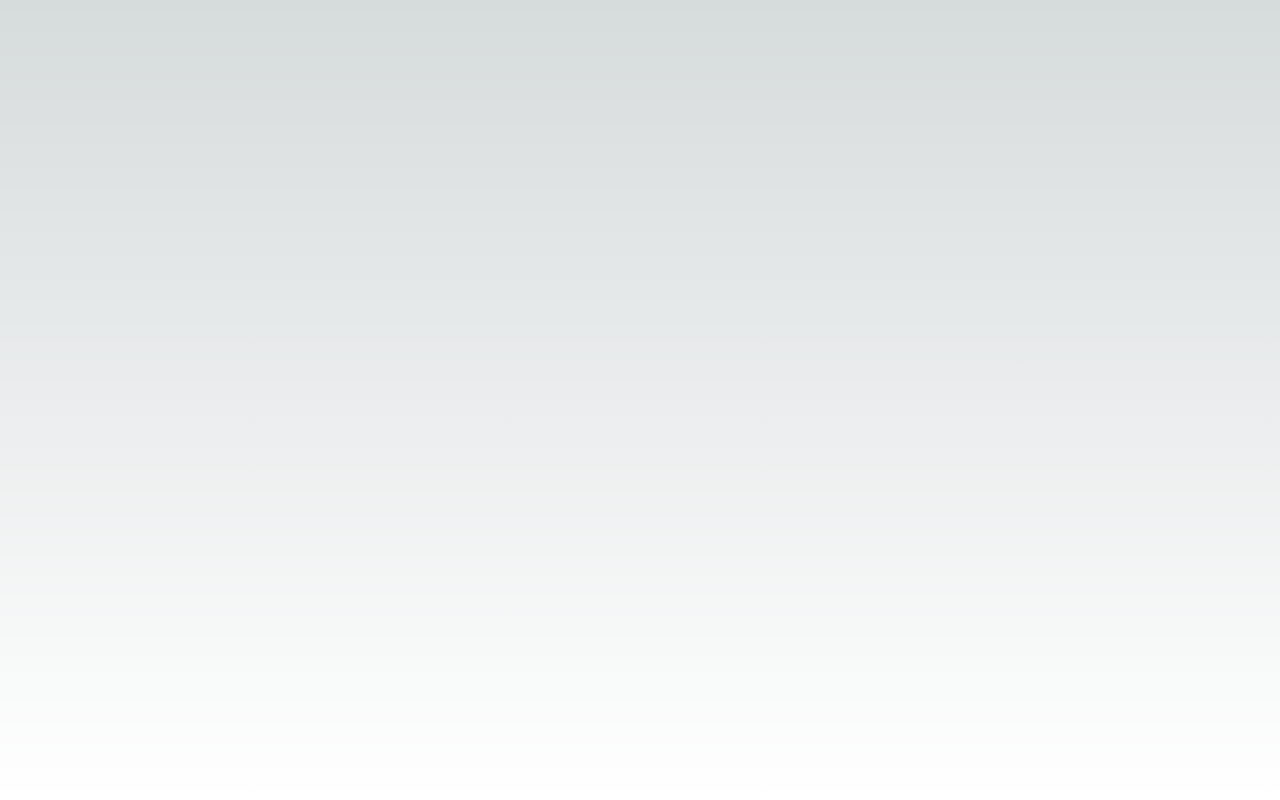
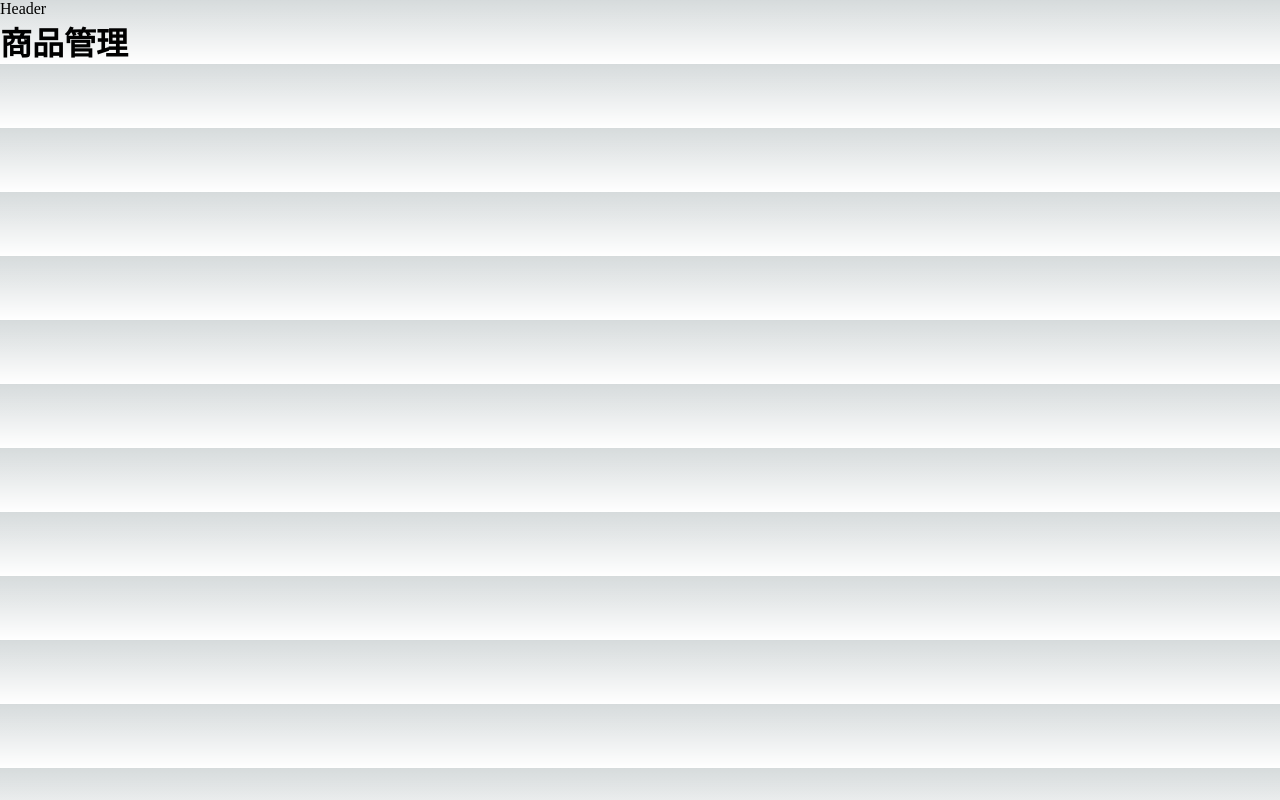
Before and after one commit to uraaaa24/stock-management, a Next.js app: page / in a window 1280 px wide. Built offline with nearby package versions, Linux system fonts and the light colour scheme.

Commit message:
レイアウトパターン導入

```diff
--- /dev/null
+++ b/src/components/templates/header/index.tsx
@@ -0,0 +1,9 @@
+import { NextPage } from "next";
+
+type HeaderProps = {}
+
+const Header: NextPage<HeaderProps> = () => {
+    return <>Header</>
+}
+
+export default Header
--- /dev/null
+++ b/src/components/templates/layout/index.tsx
@@ -0,0 +1,17 @@
+import { NextPage } from "next"
+import Header from "../header"
+
+type LayoutProps = {
+    children: React.ReactNode
+}
+
+const Layout: NextPage<LayoutProps> = ({ children }) => {
+    return (
+        <>
+            <Header />
+            {children}
+        </>
+    )
+}
+
+export default Layout
--- a/src/pages/_app.tsx
+++ b/src/pages/_app.tsx
@@ -1,6 +1,12 @@
-import '@/styles/globals.css'
+import Layout from '@/components/templates/layout'
 import type { AppProps } from 'next/app'
 
+import '@/styles/globals.css'
+
 export default function App({ Component, pageProps }: AppProps) {
-  return <Component {...pageProps} />
+  return (
+    <Layout>
+      <Component {...pageProps} />
+    </Layout>
+  )
 }
--- a/src/pages/_document.tsx
+++ b/src/pages/_document.tsx
@@ -1,8 +1,8 @@
-import { Html, Head, Main, NextScript } from 'next/document'
+import { Head, Html, Main, NextScript } from 'next/document'
 
 export default function Document() {
   return (
-    <Html lang="en">
+    <Html lang="ja">
       <Head />
       <body>
         <Main />
--- a/src/pages/index.tsx
+++ b/src/pages/index.tsx
@@ -1,16 +1,16 @@
-import styles from '@/styles/Home.module.css'
 import Head from 'next/head'
 
 export default function Home() {
   return (
     <>
       <Head>
-        <title>Create Next App</title>
+        <title>商品管理</title>
         <meta name="description" content="Generated by create next app" />
         <meta name="viewport" content="width=device-width, initial-scale=1" />
         <link rel="icon" href="/favicon.ico" />
       </Head>
-      <main className={`${styles.main}`}>
+      <main>
+        <h1>商品管理</h1>
       </main>
     </>
   )
```
